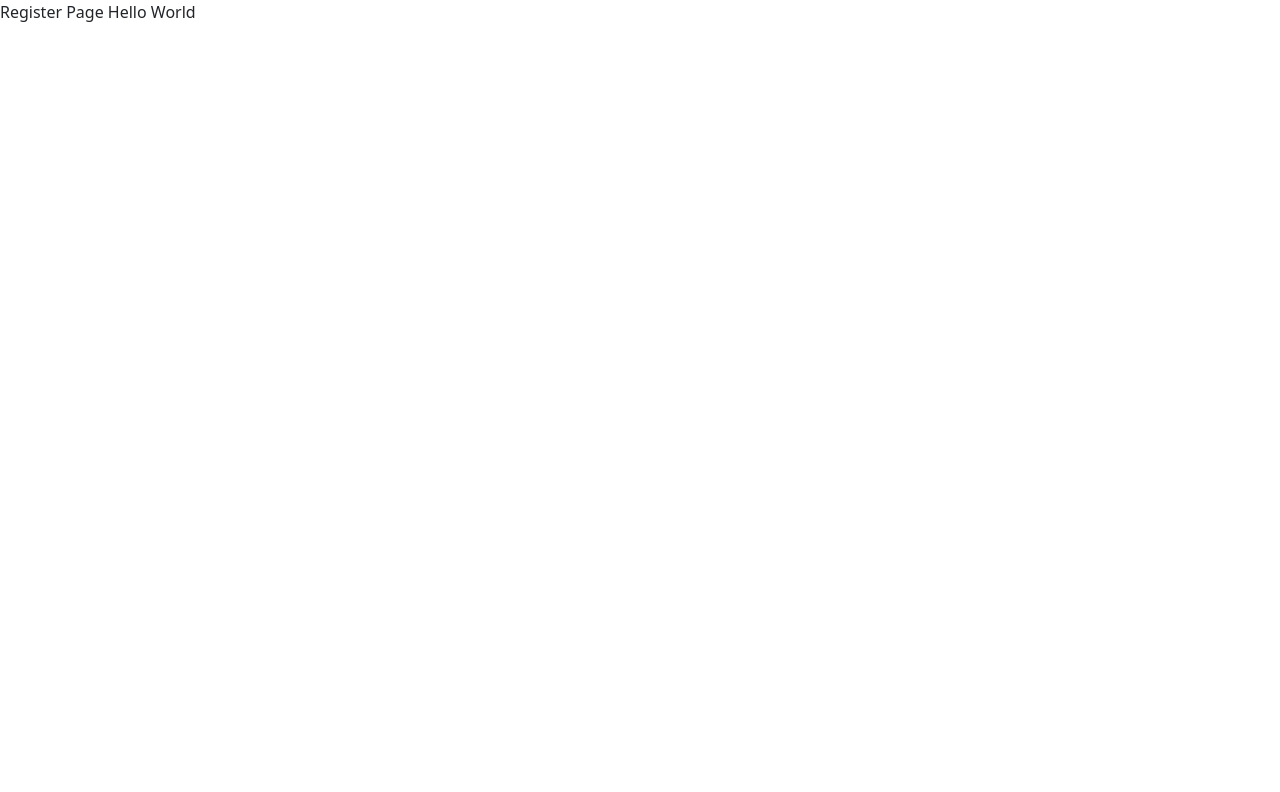
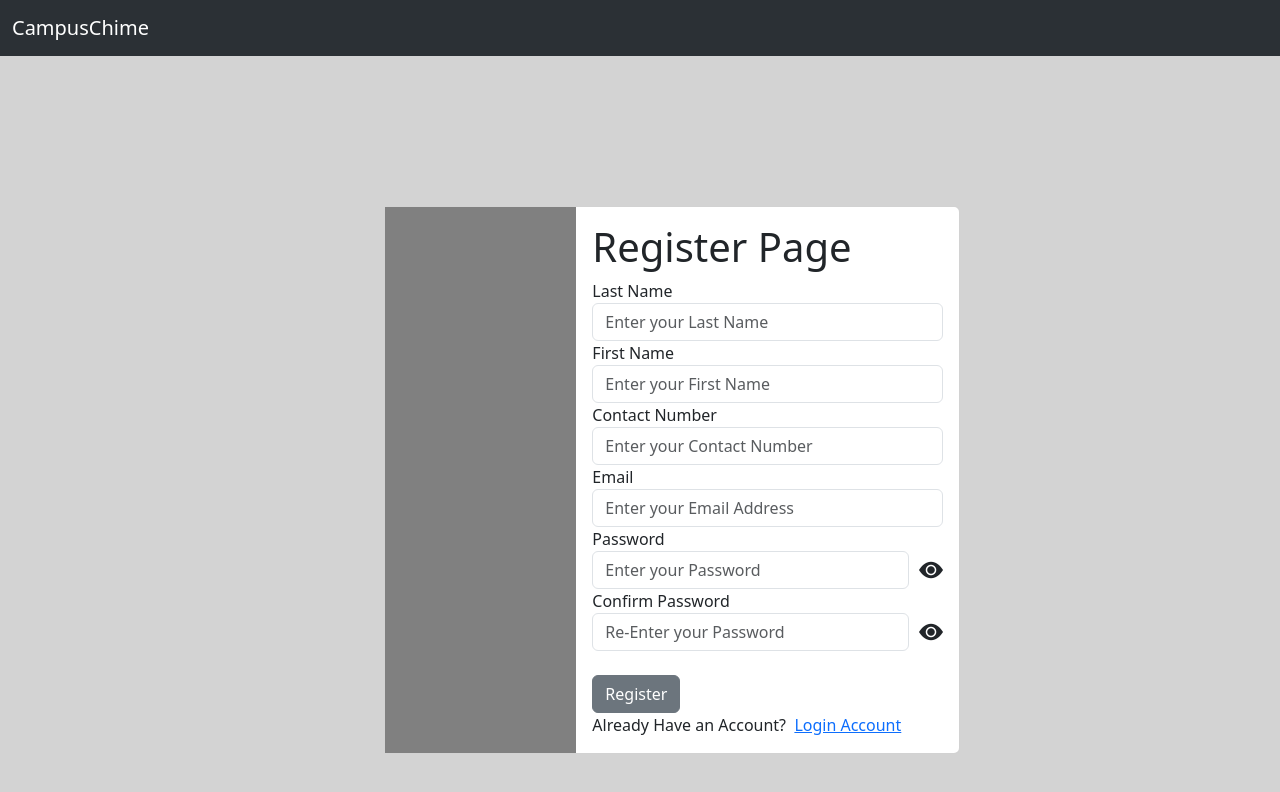
Before and after one commit to L2GS-19101360/CampusChime, a React (Vite) app: page /registerPage in a window 1280 px wide. Shown: the top 792 px of the page. Built offline with nearby package versions, Linux system fonts and the light colour scheme.

Commit message:
New AboutUsPage.jsx

```diff
--- a/src/main.jsx
+++ b/src/main.jsx
@@ -6,6 +6,7 @@ import { BrowserRouter as Router, Route } from 'react-router-dom/cjs/react-route
 import LoginPage from './pages/Login Page/LoginPage.jsx'
 import RegisterPage from './pages/Register Page/RegisterPage.jsx'
 import HomePage from './pages/Home Page/HomePage.jsx'
+import AboutUsPage from './pages/About Us Page/AboutUsPage.jsx'
 import "bootstrap/dist/css/bootstrap.min.css";
 import "bootstrap/dist/js/bootstrap.bundle.min";
 import 'bootstrap-icons/font/bootstrap-icons.css';
@@ -16,7 +17,8 @@ ReactDOM.createRoot(document.getElementById('root')).render(
       <Route exact path='/' component={App} />
       <Route path='/loginPage' component={LoginPage} />
       <Route path='/registerPage' component={RegisterPage} />
-      <Route path='homePage' component={HomePage} />
+      <Route path='/homePage' component={HomePage} />
+      <Route path='/aboutUsPage' component={AboutUsPage} />
     </Router>
   </div>
 )
--- /dev/null
+++ b/src/pages/About Us Page/AboutUsPage.jsx
@@ -0,0 +1,30 @@
+import { Component, useState } from 'react'
+import "bootstrap/dist/css/bootstrap.min.css";
+import "bootstrap/dist/js/bootstrap.bundle.min";
+import 'bootstrap-icons/font/bootstrap-icons.css';
+import { Link } from 'react-router-dom/cjs/react-router-dom';
+
+class AboutUsPage extends Component{
+
+    constructor() {
+        super();
+    }
+
+    componentDidMount() {
+
+    }
+    componentWillUnmount() {
+
+    }
+
+    render() {
+        return (
+            <div>
+                About Us Page
+            </div>
+        )
+    }
+
+}
+
+export default AboutUsPage
--- /dev/null
+++ b/src/pages/Register Page/RegisterDesign.css
@@ -0,0 +1,13 @@
+body{
+    background-color: lightgray;
+}
+.showPassword{
+    display: inline-flex;
+    align-items: center;
+    width: 100%;
+}
+.bi-eye-fill, .bi-eye-slash-fill{
+    font-size: x-large;
+    cursor: pointer;
+    margin-left: 10px;
+}
--- a/src/pages/Register Page/RegisterPage.jsx
+++ b/src/pages/Register Page/RegisterPage.jsx
@@ -2,11 +2,16 @@ import { Component, useState } from 'react'
 import "bootstrap/dist/css/bootstrap.min.css";
 import "bootstrap/dist/js/bootstrap.bundle.min";
 import 'bootstrap-icons/font/bootstrap-icons.css';
+import '../Register Page/RegisterDesign.css'
+import { Link } from 'react-router-dom/cjs/react-router-dom';
 
 class RegisterPage extends Component {
 
     constructor() {
         super();
+        this.state = {
+            showPassword: false
+        }
     }
 
     componentDidMount() {
@@ -16,10 +21,79 @@ class RegisterPage extends Component {
 
     }
 
+    togglePassword = () => {
+        this.setState((prevState) => ({
+            showPassword: !prevState.showPassword
+        }));
+    }
+
     render() {
+        var inputType = this.state.showPassword? "text" : "password";
+        var eyeIcons = this.state.showPassword? 'bi bi-eye-slash-fill' : 'bi bi-eye-fill';
+
         return (
             <div>
-                Register Page Hello World
+                <nav className="navbar bg-dark navbar-expand-lg bg-body-tertiary" data-bs-theme="dark">
+                    <div className="container-fluid">
+                        <a className="navbar-brand" href="#">CampusChime</a>
+                        <button className="navbar-toggler" type="button" data-bs-toggle="collapse" data-bs-target="#navbarNav" aria-controls="navbarNav" aria-expanded="false" aria-label="Toggle navigation">
+                            <span className="navbar-toggler-icon"></span>
+                        </button>
+                        <div className="collapse navbar-collapse" id="navbarNav">
+                            <ul className="navbar-nav">
+                                <li className="nav-item">
+
+                                </li>
+                            </ul>
+                        </div>
+                    </div>
+                </nav>
+
+                <div class="card mb-3" style={{ maxWidth: '45%', position: 'relative', left: '30%', top: '150px' }}>
+                    <div class="row g-0">
+                        <div class="col-md-4" style={{ backgroundColor: "gray" }}>
+
+                        </div>
+                        <div class="col-md-8">
+                            <div class="card-body">
+                                <h1>Register Page</h1>
+
+                                <form action="" method="post">
+
+                                    <label htmlFor="newLname">Last Name</label>
+                                    <input name='newLname' class="form-control" type="text" placeholder="Enter your Last Name" aria-label="default input example" />
+
+                                    <label htmlFor="newFname">First Name</label>
+                                    <input name='newFname' class="form-control" type="text" placeholder="Enter your First Name" aria-label="default input example" />
+
+                                    <label htmlFor="newContact">Contact Number</label>
+                                    <input name='newContact' class="form-control" type="tel" placeholder="Enter your Contact Number" aria-label="default input example" />
+
+                                    <label htmlFor="newEmail">Email</label>
+                                    <input name='newEmail' class="form-control" type="email" placeholder="Enter your Email Address" aria-label="default input example" />
+
+                                    <label htmlFor="newPassword1">Password</label><br />
+                                    <div className='showPassword'>
+                                        <input name='newPassword1' class="form-control" type={inputType} placeholder="Enter your Password" aria-label="default input example" />
+                                        <i className={eyeIcons} onClick={this.togglePassword}></i>
+                                    </div><br />
+
+                                    <label htmlFor="newPassword2">Confirm Password</label><br />
+                                    <div className='showPassword'>
+                                        <input name='newPassword2' class="form-control" type={inputType} placeholder="Re-Enter your Password" aria-label="default input example" />
+                                        <i className={eyeIcons} onClick={this.togglePassword}></i>
+                                    </div><br />
+
+                                    <br /><button type="submit" class="btn btn-secondary">Register</button>
+
+                                </form>
+
+                                Already Have an Account? &nbsp;<Link to='/LoginPage'>Login Account</Link>
+                            </div>
+                        </div>
+                    </div>
+                </div>
+
             </div>
         )
     }
```
